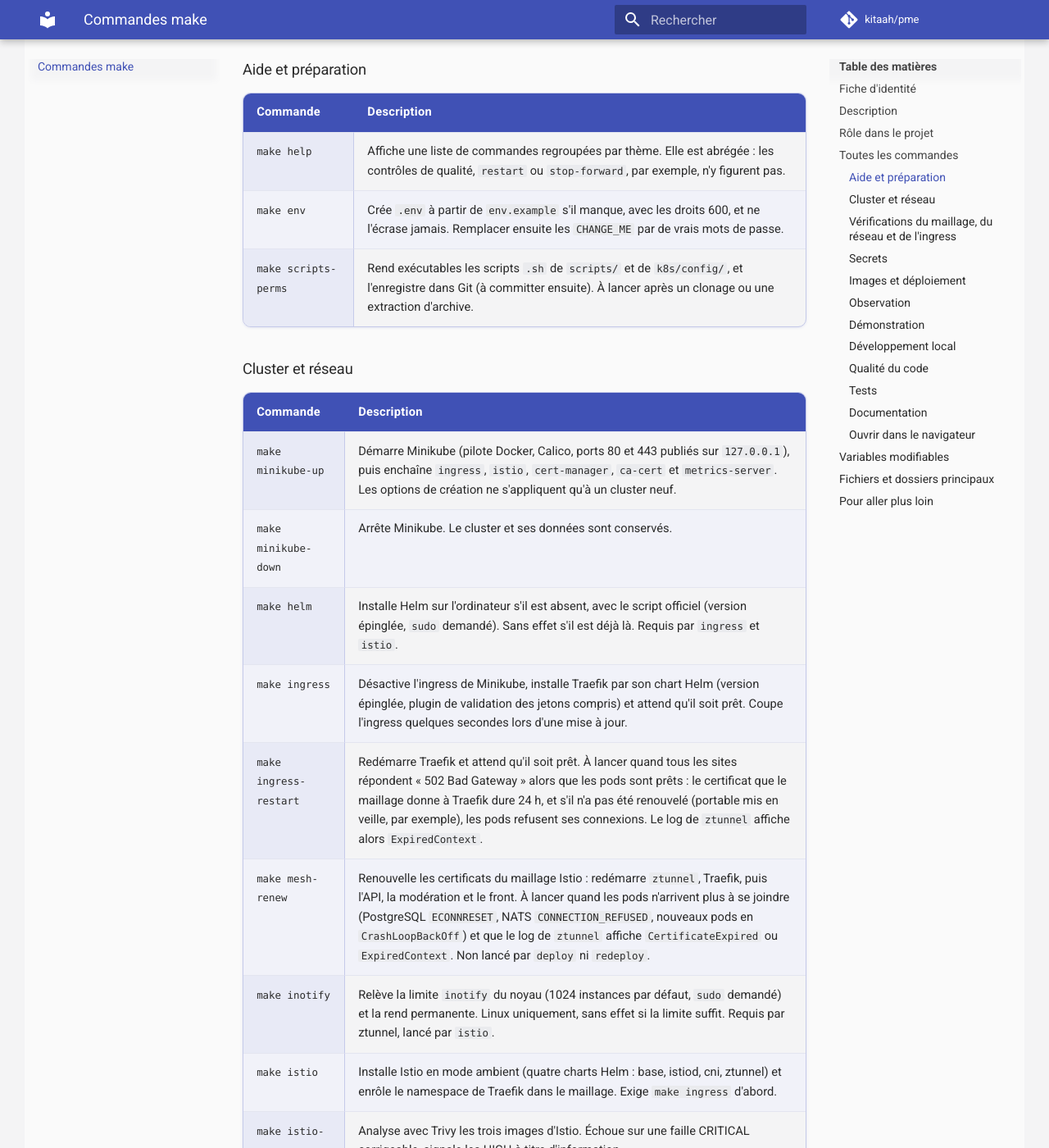
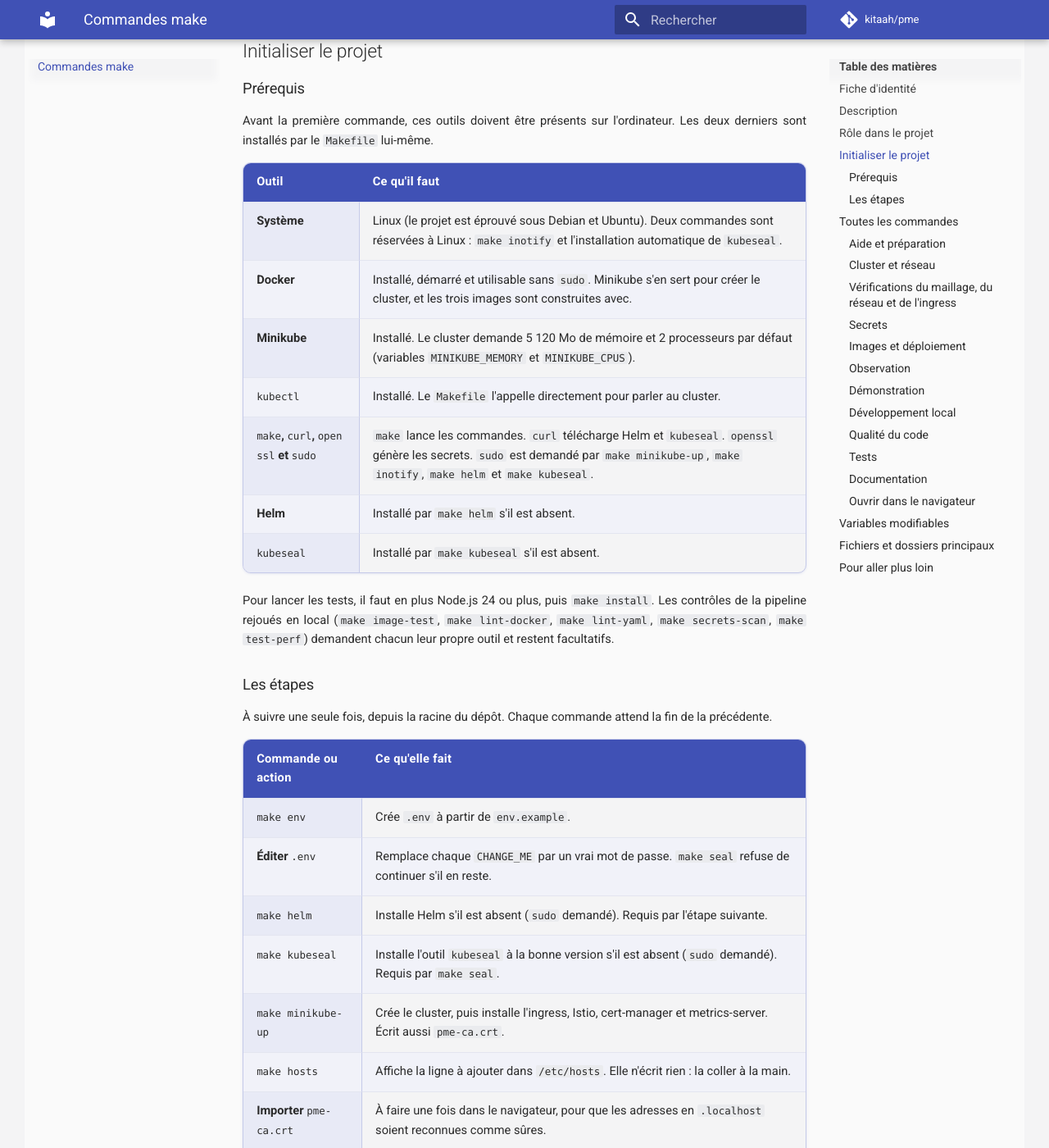
Before and after one commit to kitaah/pme, an MkDocs documentation site: the page built from docs/commandes-make.md, in a window 1280 px wide and 1400 px high, scrolled down 2234 px. Shown: the whole window at 82% size. Built offline with MkDocs 1.6.1 and Material for MkDocs 9.7.7, drawn with Linux system fonts in a browser that asks for light colours; comment, search, counter and statistics services are not loaded; some of the changed text lies outside the part shown.

Commit message:
docs(mkdocs): add project setup guide and align pages with the template

```diff
--- a/docs/commandes-make.md
+++ b/docs/commandes-make.md
@@ -31,7 +31,7 @@ Chaque ligne donne la commande et ce qu'elle fait. Les prérequis (Docker, `sudo
 dans la description, et une commande lancée par une autre le précise.
 
 **Ordre habituel.**
-Au premier démarrage, et après un `minikube delete` : `make minikube-up`, import de l'autorité locale dans le
+La première mise en place, pas à pas, est décrite dans [Initialiser le projet](#initialiser-le-projet). Au premier démarrage, et après un `minikube delete` : `make minikube-up`, import de l'autorité locale dans le
 navigateur, `make seal` (nouveau cluster, donc nouvelle clé ; génère aussi les secrets de Garage s'ils manquent), `make image`
 (le nouveau cluster n'a plus les images), puis `make deploy`, qui lance aussi la mise en service du stockage des photos. Après une modification du code :
 `make redeploy`. Pour repartir de zéro dans le même cluster : `make reset`.
@@ -59,6 +59,51 @@ navigateur, `make seal` (nouveau cluster, donc nouvelle clé ; génère aussi le
     `env.example`, et `k8s/01-pme-secrets-sealed.yaml`, généré par `make deploy` s'il manque. Une fois présents, ils ne
     sont jamais réécrits tout seuls : après un changement de mot de passe, c'est `make seal` qui les met à jour. Les
     quatre secrets de Garage et les quatre mots de passe des comptes PostgreSQL de service, eux, sont générés dans `.env` par `make seal` s'ils manquent, puis jamais modifiés.
+
+## Initialiser le projet
+
+### Prérequis
+
+Avant la première commande, ces outils doivent être présents sur l'ordinateur. Les deux derniers sont installés par
+le `Makefile` lui-même.
+
+| Outil | Ce qu'il faut |
+|---|---|
+| **Système** | Linux (le projet est éprouvé sous Debian et Ubuntu). Deux commandes sont réservées à Linux : `make inotify` et l'installation automatique de `kubeseal`. |
+| **Docker** | Installé, démarré et utilisable sans `sudo`. Minikube s'en sert pour créer le cluster, et les trois images sont construites avec. |
+| **Minikube** | Installé. Le cluster demande 5 120 Mo de mémoire et 2 processeurs par défaut (variables `MINIKUBE_MEMORY` et `MINIKUBE_CPUS`). |
+| **`kubectl`** | Installé. Le `Makefile` l'appelle directement pour parler au cluster. |
+| **`make`, `curl`, `openssl` et `sudo`** | `make` lance les commandes. `curl` télécharge Helm et `kubeseal`. `openssl` génère les secrets. `sudo` est demandé par `make minikube-up`, `make inotify`, `make helm` et `make kubeseal`. |
+| **Helm** | Installé par `make helm` s'il est absent. |
+| **`kubeseal`** | Installé par `make kubeseal` s'il est absent. |
+
+Pour lancer les tests, il faut en plus Node.js 24 ou plus, puis `make install`. Les contrôles de la pipeline rejoués en
+local (`make image-test`, `make lint-docker`, `make lint-yaml`, `make secrets-scan`, `make test-perf`) demandent
+chacun leur propre outil et restent facultatifs.
+
+### Les étapes
+
+À suivre une seule fois, depuis la racine du dépôt. Chaque commande attend la fin de la précédente.
+
+| Commande ou action | Ce qu'elle fait |
+|---|---|
+| **`make env`** | Crée `.env` à partir de `env.example`. |
+| **Éditer `.env`** | Remplace chaque `CHANGE_ME` par un vrai mot de passe. `make seal` refuse de continuer s'il en reste. |
+| **`make helm`** | Installe Helm s'il est absent (`sudo` demandé). Requis par l'étape suivante. |
+| **`make kubeseal`** | Installe l'outil `kubeseal` à la bonne version s'il est absent (`sudo` demandé). Requis par `make seal`. |
+| **`make minikube-up`** | Crée le cluster, puis installe l'ingress, Istio, cert-manager et metrics-server. Écrit aussi `pme-ca.crt`. |
+| **`make hosts`** | Affiche la ligne à ajouter dans `/etc/hosts`. Elle n'écrit rien : la coller à la main. |
+| **Importer `pme-ca.crt`** | À faire une fois dans le navigateur, pour que les adresses en `.localhost` soient reconnues comme sûres. |
+| **`make seal`** | Installe Sealed Secrets sur le cluster s'il manque, génère les secrets manquants, puis chiffre `.env` dans `k8s/01-pme-secrets-sealed.yaml`. |
+| **`make image`** | Construit les trois images (API, modération, interface) et les charge dans Minikube. |
+| **`make deploy`** | Applique les manifestes dans le cluster, puis prépare le stockage des photos. |
+| **`make pods`** | Suit le démarrage. Keycloak met environ une minute à être prêt. |
+| **`make app`** | Ouvre l'application sur `https://pme.localhost`. |
+
+!!! warning "Attention"
+    Après un `minikube delete`, le cluster est neuf : il n'a plus ni la clé de chiffrement des secrets, ni les images, ni
+    l'autorité locale. Refaire `make minikube-up`, l'import de `pme-ca.crt`, `make seal`, `make image` et `make deploy`.
+    Le fichier `.env` et les paquets déjà installés restent valables.
 
 ## Toutes les commandes
 
```
